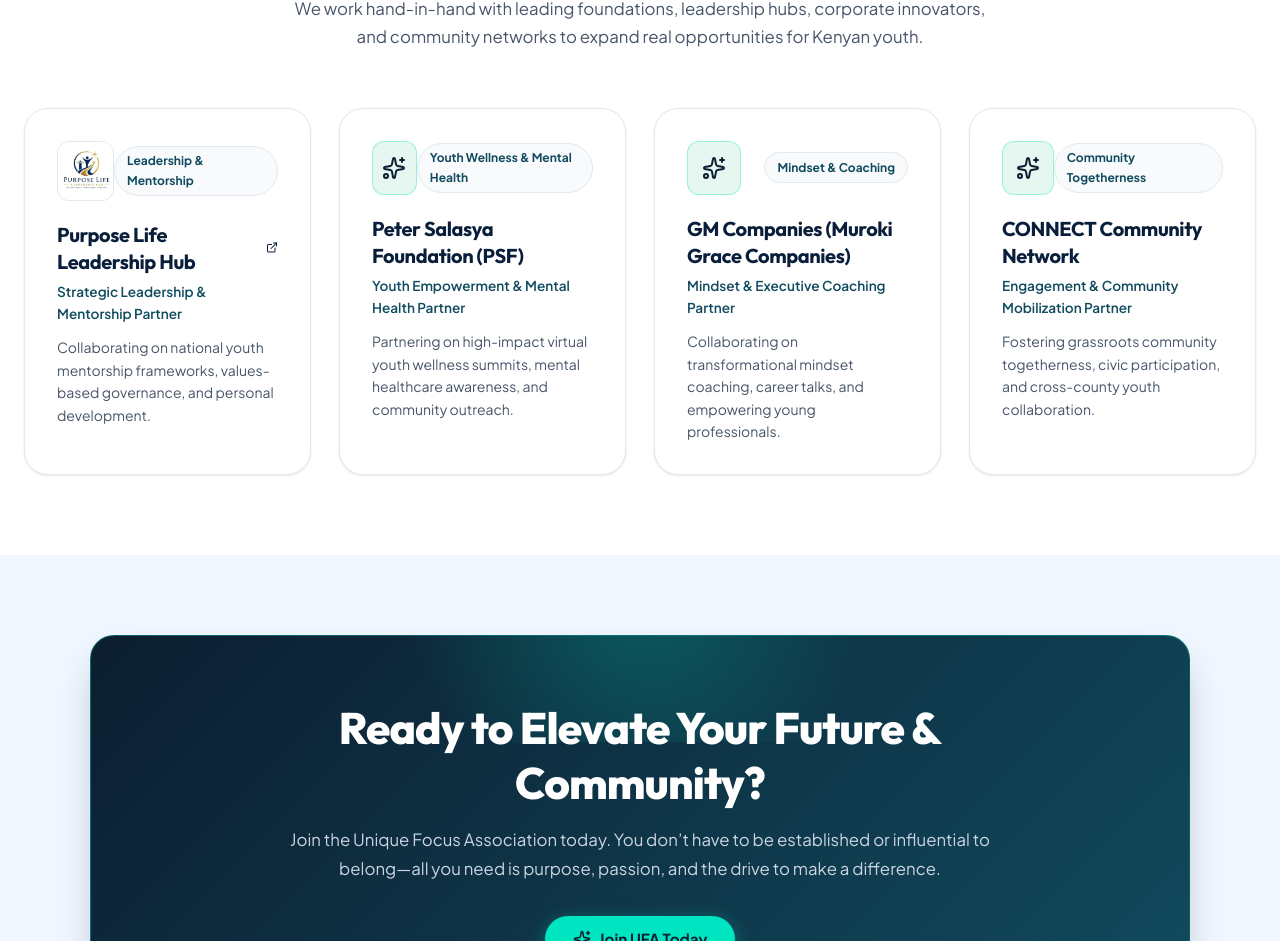
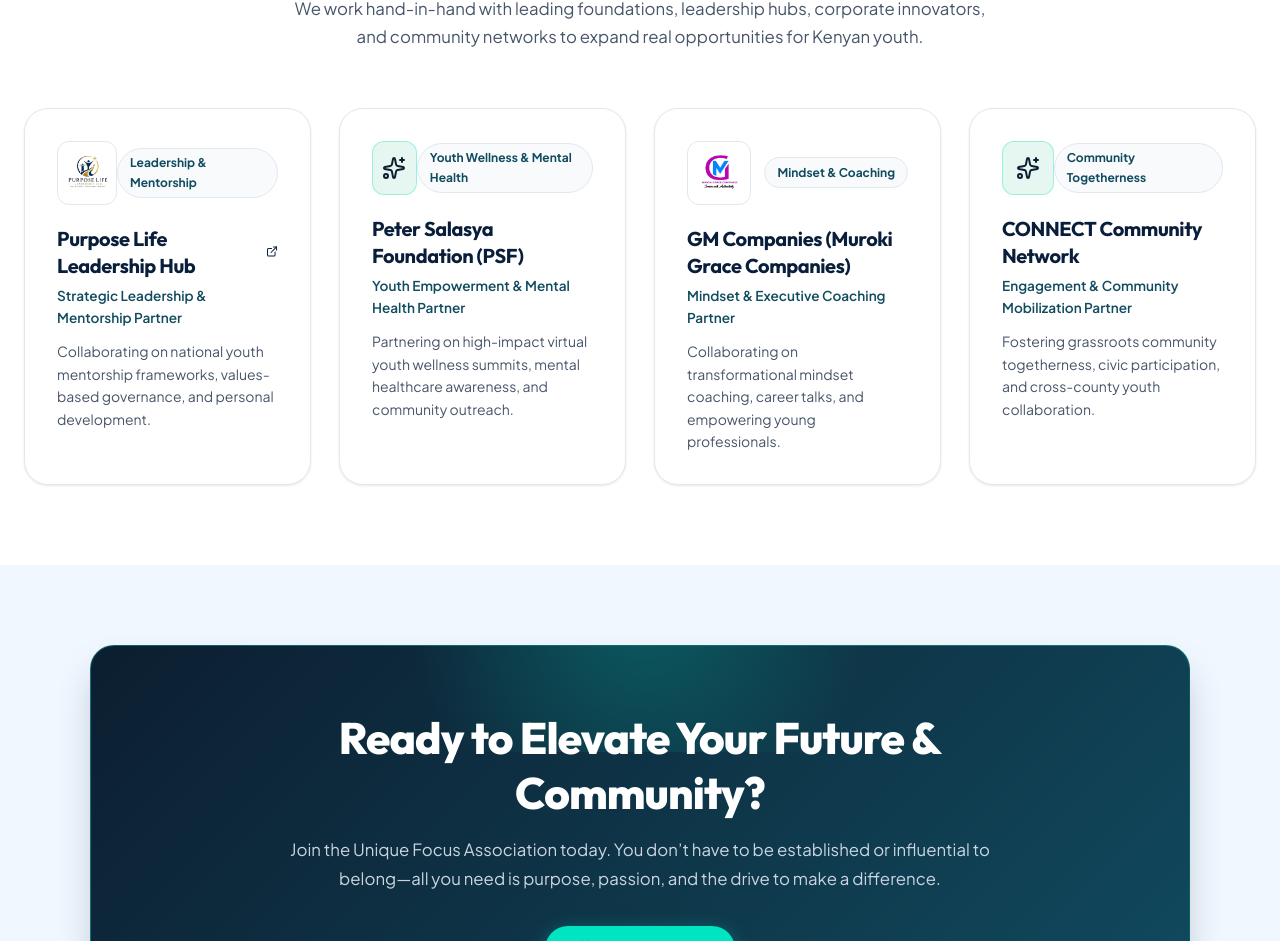
Before and after one commit to Amos-Theuri/UFA, a React (Vite) app: page / in a window 1280 px wide. Shown: the part 7196-8137 px from the top of the page. Built offline with nearby package versions, Linux system fonts and the light colour scheme; no server answers.

Commit message:
add GM logo under partners

```diff
--- a/src/components/PartnersSection.module.css
+++ b/src/components/PartnersSection.module.css
@@ -79,21 +79,22 @@
 }
 
 .partnerImgBox {
-  width: 60px;
-  height: 60px;
+  width: 64px;
+  height: 64px;
   border-radius: var(--radius-md);
   overflow: hidden;
-  background: var(--base);
+  background: #ffffff;
   border: 1px solid var(--border);
   display: flex;
   align-items: center;
   justify-content: center;
+  padding: 4px;
 }
 
 .partnerImgBox img {
   width: 100%;
   height: 100%;
-  object-fit: cover;
+  object-fit: contain;
 }
 
 .partnerBadgeIcon {
--- a/src/data/partners.js
+++ b/src/data/partners.js
@@ -1,5 +1,5 @@
-// src/data/partners.js
 import partnerImage from "../assets/partner.jpeg";
+import gmPartnerImage from "../assets/gm_partner.jpg";
 
 export const strategicPartners = [
   {
@@ -23,6 +23,7 @@
     name: "GM Companies (Muroki Grace Companies)",
     role: "Mindset & Executive Coaching Partner",
     description: "Collaborating on transformational mindset coaching, career talks, and empowering young professionals.",
+    image: gmPartnerImage,
     tag: "Mindset & Coaching"
   },
   {
```
Also changed, not shown: src/assets/gm_partner.jpg (added).
